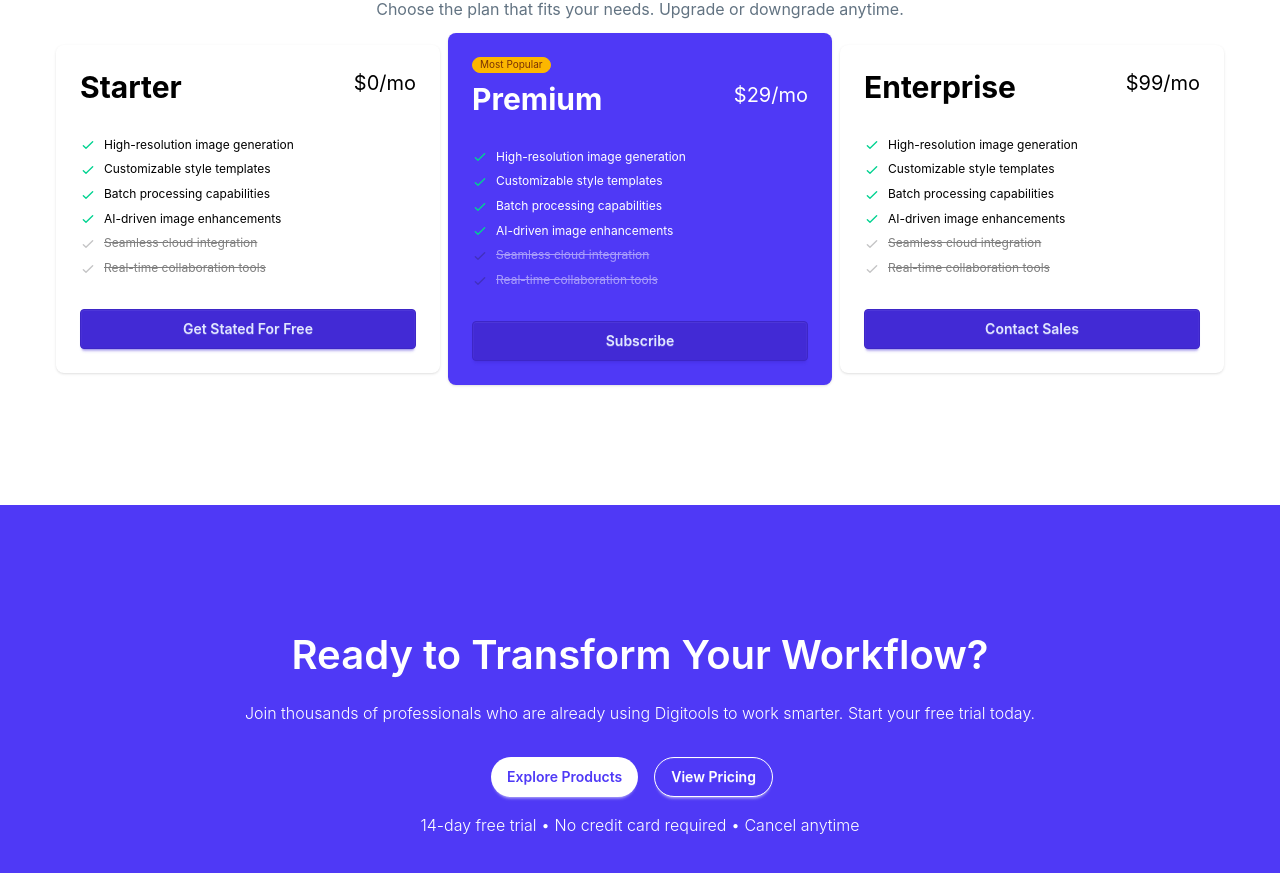
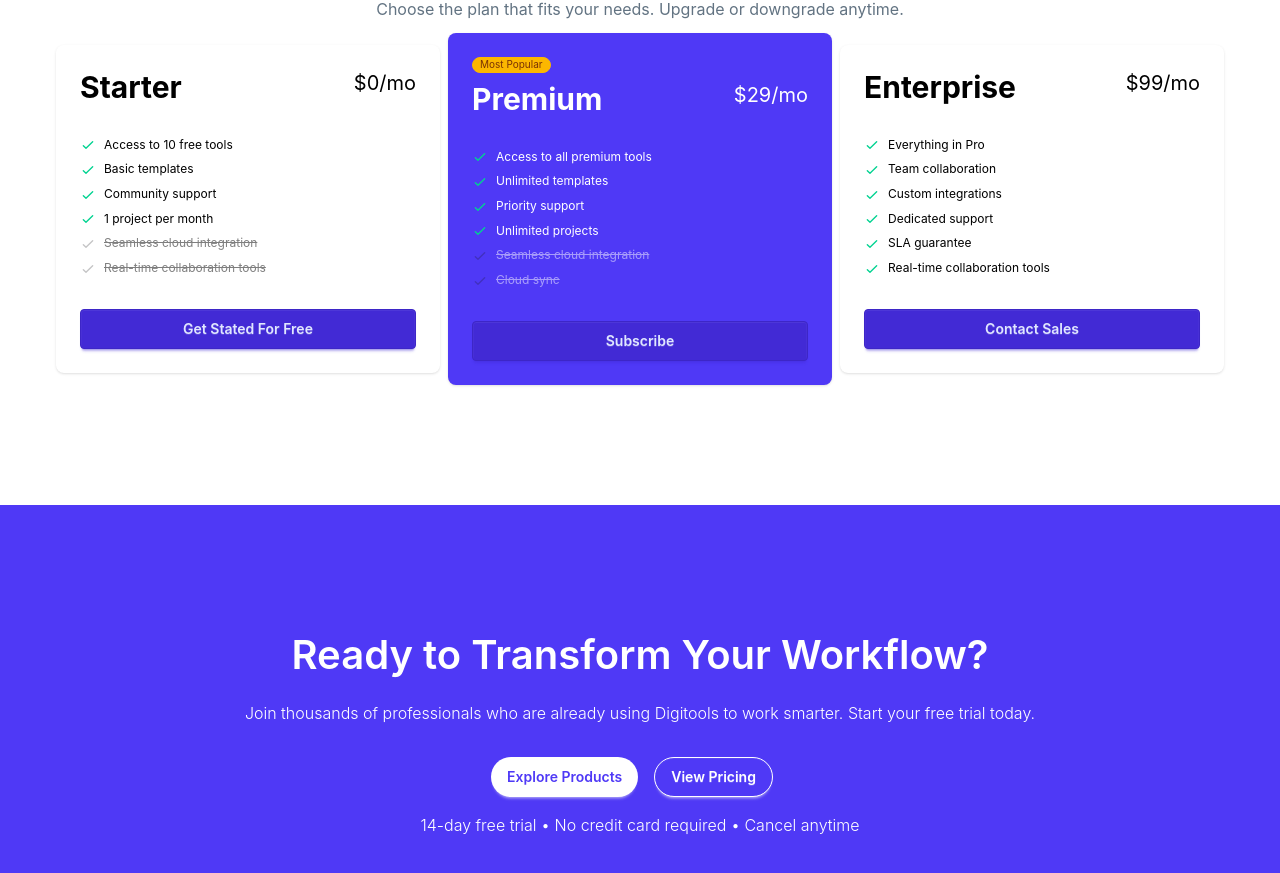
Before and after one commit to KhandakarShakilRana/DigiTools-Platform, a React (Vite) app: page / in a window 1280 px wide. Shown: the part 3133-4006 px from the top of the page. Built offline with nearby package versions, Linux system fonts and the light colour scheme.

Commit message:
problems fixed

```diff
--- a/src/components/PricingSection.jsx
+++ b/src/components/PricingSection.jsx
@@ -35,7 +35,7 @@ const PricingSection = () => {
                     d="M5 13l4 4L19 7"
                   />
                 </svg>
-                <span>High-resolution image generation</span>
+                <span>Access to 10 free tools</span>
               </li>
               <li>
                 <svg
@@ -52,7 +52,7 @@ const PricingSection = () => {
                     d="M5 13l4 4L19 7"
                   />
                 </svg>
-                <span>Customizable style templates</span>
+                <span>Basic templates</span>
               </li>
               <li>
                 <svg
@@ -69,7 +69,7 @@ const PricingSection = () => {
                     d="M5 13l4 4L19 7"
                   />
                 </svg>
-                <span>Batch processing capabilities</span>
+                <span>Community support</span>
               </li>
               <li>
                 <svg
@@ -86,7 +86,7 @@ const PricingSection = () => {
                     d="M5 13l4 4L19 7"
                   />
                 </svg>
-                <span>AI-driven image enhancements</span>
+                <span>1 project per month</span>
               </li>
               <li className="opacity-50">
                 <svg
@@ -153,7 +153,7 @@ const PricingSection = () => {
                     d="M5 13l4 4L19 7"
                   />
                 </svg>
-                <span>High-resolution image generation</span>
+                <span>Access to all premium tools</span>
               </li>
               <li>
                 <svg
@@ -170,7 +170,7 @@ const PricingSection = () => {
                     d="M5 13l4 4L19 7"
                   />
                 </svg>
-                <span>Customizable style templates</span>
+                <span>Unlimited templates</span>
               </li>
               <li>
                 <svg
@@ -187,7 +187,7 @@ const PricingSection = () => {
                     d="M5 13l4 4L19 7"
                   />
                 </svg>
-                <span>Batch processing capabilities</span>
+                <span>Priority support</span>
               </li>
               <li>
                 <svg
@@ -204,7 +204,7 @@ const PricingSection = () => {
                     d="M5 13l4 4L19 7"
                   />
                 </svg>
-                <span>AI-driven image enhancements</span>
+                <span>Unlimited projects</span>
               </li>
               <li className="opacity-50">
                 <svg
@@ -239,7 +239,7 @@ const PricingSection = () => {
                   />
                 </svg>
                 <span className="line-through">
-                  Real-time collaboration tools
+                  Cloud sync
                 </span>
               </li>
             </ul>
@@ -271,7 +271,7 @@ const PricingSection = () => {
                     d="M5 13l4 4L19 7"
                   />
                 </svg>
-                <span>High-resolution image generation</span>
+                <span>Everything in Pro</span>
               </li>
               <li>
                 <svg
@@ -288,7 +288,7 @@ const PricingSection = () => {
                     d="M5 13l4 4L19 7"
                   />
                 </svg>
-                <span>Customizable style templates</span>
+                <span>Team collaboration</span>
               </li>
               <li>
                 <svg
@@ -305,7 +305,7 @@ const PricingSection = () => {
                     d="M5 13l4 4L19 7"
                   />
                 </svg>
-                <span>Batch processing capabilities</span>
+                <span>Custom integrations</span>
               </li>
               <li>
                 <svg
@@ -322,12 +322,12 @@ const PricingSection = () => {
                     d="M5 13l4 4L19 7"
                   />
                 </svg>
-                <span>AI-driven image enhancements</span>
+                <span>Dedicated support</span>
               </li>
-              <li className="opacity-50">
+              <li>
                 <svg
                   xmlns="http://www.w3.org/2000/svg"
-                  className="size-4 me-2 inline-block text-base-content/50"
+                  className="size-4 me-2 inline-block text-success"
                   fill="none"
                   viewBox="0 0 24 24"
                   stroke="currentColor"
@@ -339,12 +339,12 @@ const PricingSection = () => {
                     d="M5 13l4 4L19 7"
                   />
                 </svg>
-                <span className="line-through">Seamless cloud integration</span>
+                <span >SLA guarantee</span>
               </li>
-              <li className="opacity-50">
+              <li className="">
                 <svg
                   xmlns="http://www.w3.org/2000/svg"
-                  className="size-4 me-2 inline-block text-base-content/50"
+                  className="size-4 me-2 inline-block text-success"
                   fill="none"
                   viewBox="0 0 24 24"
                   stroke="currentColor"
@@ -356,7 +356,7 @@ const PricingSection = () => {
                     d="M5 13l4 4L19 7"
                   />
                 </svg>
-                <span className="line-through">
+                <span>
                   Real-time collaboration tools
                 </span>
               </li>
```
